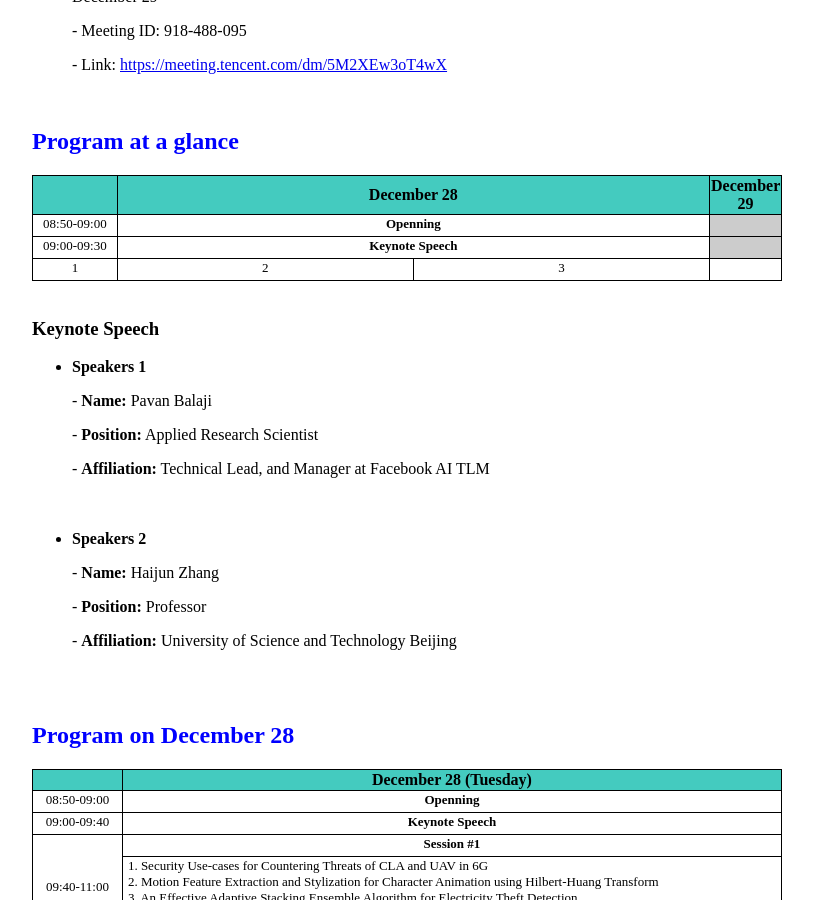
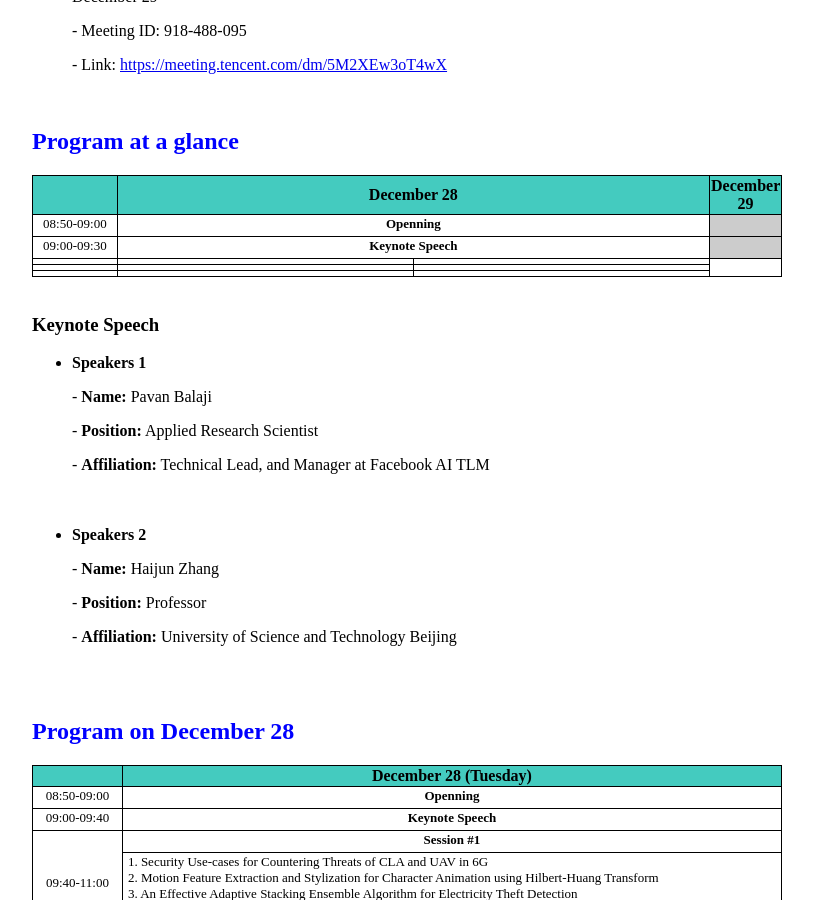
Before and after one commit to icea-conf/2021, a Jekyll site: the page built from program/index.html, in a window 1280 px wide and 900 px high, scrolled down 651 px. Shown: the whole window, without its empty margins (233-1046 px from the left). Built offline with Jekyll 4.4.1, drawn with Linux system fonts in a browser that asks for light colours.

Commit message:
Update index.html

```diff
--- a/program/index.html
+++ b/program/index.html
@@ -36,14 +36,24 @@
                          </tr>
 
                          <tr>
-                              <td class="tcontent4" width="12%" >09:00-09:30</td>
-                              <td class="tcontent4" width="44%" rawspan="2" colspan="2"><b>Keynote Speech</b></td>
+                              <td class="tcontent4" width="12%">09:00-09:30</td>
+                              <td class="tcontent4" width="44%" colspan="2"><b>Keynote Speech</b></td>
                               <td class="tcontent4" width="44%" colspan="2"style="background-color:#CCCCCC"></td>
                          </tr>
                          <tr>
-                              <td class="tcontent4" width="12%">1</td>
-                              <td class="tcontent4" width="44%">2</td>
-                              <td class="tcontent4" width="44%">3</td>
+                              <td class="tcontent4" width="12%"></td>
+                              <td class="tcontent4" width="44%"></td>
+                              <td class="tcontent4" width="44%"></td>
+                         </tr>
+                         <tr>
+                              <td class="tcontent4" width="12%"></td>
+                              <td class="tcontent4" width="44%"></td>
+                              <td class="tcontent4" width="44%"></td>
+                         </tr>
+                         <tr>
+                              <td class="tcontent4" width="12%"></td>
+                              <td class="tcontent4" width="44%"></td>
+                              <td class="tcontent4" width="44%"></td>
                          </tr>
 
 <!--
```
